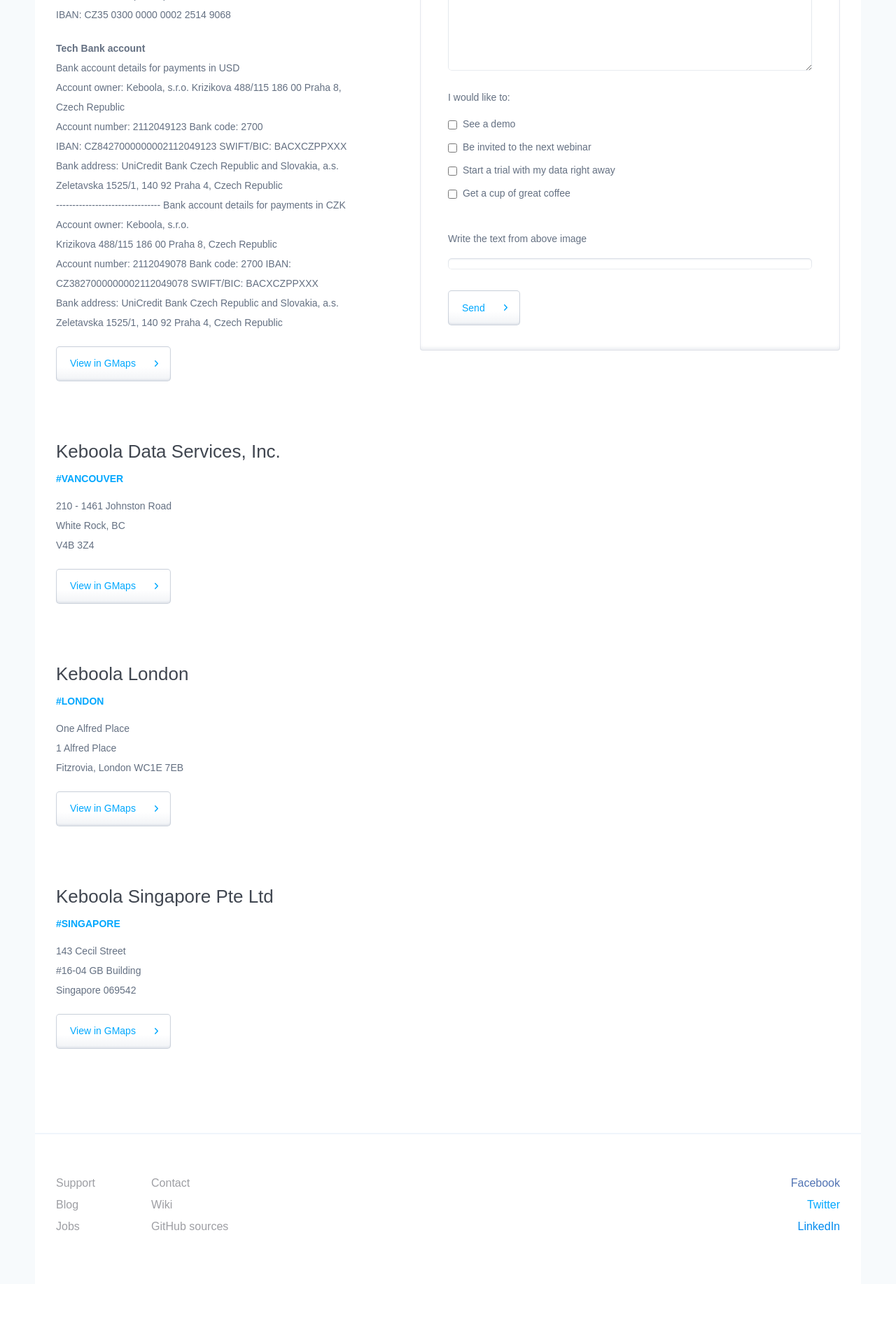
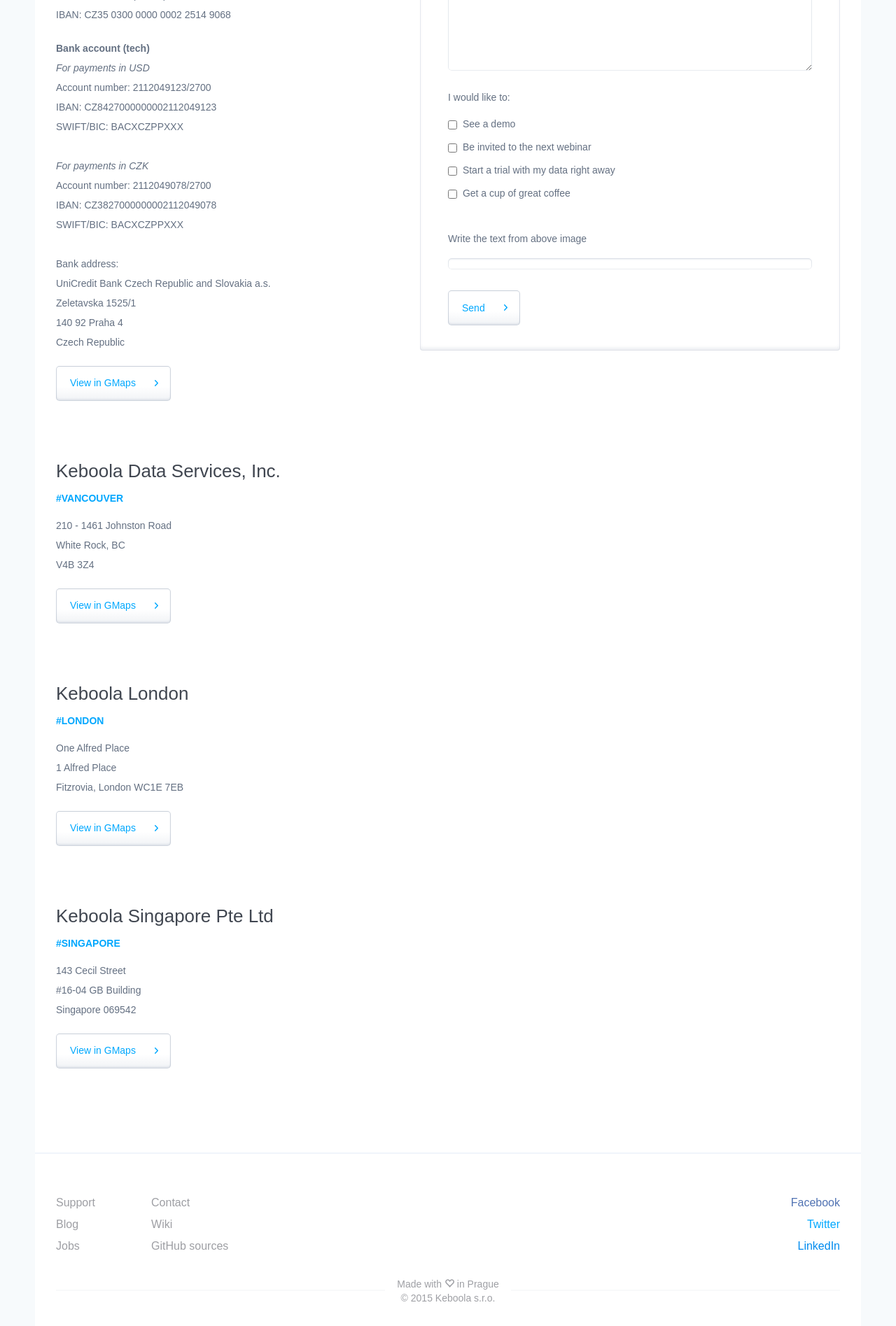
Before and after one commit to Pabu01/Pabu01-keboola-punk-web, a PHP site: template resources/views/contact.html.twig in a window 1280 px wide. Shown: the part 803-2698 px from the top of the page at 70% size. Before the commit the page ends 2561 px from the top, so only its background shows below. Run offline with PHP 8.4, Linux system fonts and the light colour scheme; the template is opened without the code that fills it, so the values that code supplies are empty; some libraries are stand-ins or nearby versions; some web fonts are replaced.

Commit message:
fix: contact, footer

```diff
--- a/public/css/style.css
+++ b/public/css/style.css
@@ -535,7 +535,8 @@ header h1 a {
 	display: block;
 	width: 100%;
 	height: 100%;
-	background: url(../img/logo.png) 0 0 no-repeat
+	background: url(../img/logo.png) 0 0 no-repeat;
+	margin-top: -2px
 }
 
 header nav {
@@ -961,7 +962,7 @@ header .mobile-menu {
 }
 
 footer {
-	padding: 60px 0;
+	padding: 60px 0 10px;
 	width: 100%;
 	height: auto;
 	border-top: 2px solid #f0f5fb;
@@ -985,6 +986,30 @@ footer li {
 	margin: 0 0 12px 0;
 	padding: 0 80px 0 0;
 	white-space: nowrap
+}
+
+footer .love {
+	width: 100%;
+	text-align: center;
+	font-size: 14px;
+	font-size: 1.4rem;
+	line-height: 1.2em;
+	margin-top: 40px;
+	font-weight: 500;
+	color: #3d3f49;
+	opacity: .5;
+	border-top: 2px solid #f0f2f5;
+	position: relative;
+	filter: alpha(opacity=50)
+}
+
+footer .love p {
+	position: relative;
+	line-height: 20px;
+	top: -20px;
+	background-color: #fff;
+	max-width: 180px;
+	margin: 0 auto;
 }
 
 footer a {
--- a/resources/views/contact.html.twig
+++ b/resources/views/contact.html.twig
@@ -29,43 +29,29 @@
 						VAT ID: CZ28502787
 					</p>
 					<p>
-						<strong>Bank account for data services</strong><br>
+						<strong>Bank account (data services)</strong><br>
 						225149068/0300 (ČSOB)<br>
 						IBAN: CZ35 0300 0000 0002 2514 9068
 					</p>
 					<p>
-						<strong>Tech Bank account</strong><br>
-						Bank account details for payments in USD <br>
+						<strong>Bank account (tech)</strong><br>
+						<em>For payments in USD </em><br>
+						Account number: 2112049123/2700<br>
+						IBAN: CZ8427000000002112049123<br>
+						SWIFT/BIC: BACXCZPPXXX<br>
+						<br>
+						<em>For payments in CZK </em><br>
+						Account number: 2112049078/2700<br>
+						IBAN: CZ3827000000002112049078<br>
+						SWIFT/BIC: BACXCZPPXXX<br>
+						<br>
+						Bank address: <br>
+						UniCredit Bank Czech Republic and Slovakia a.s.<br>
+						Zeletavska 1525/1<br>
+						140 92 Praha 4<br>
+						Czech Republic
+					</p>
 
-						Account owner: Keboola, s.r.o.
-						Krizikova 488/115 186 00 Praha 8, Czech Republic<br>
-
-						Account number: 2112049123
-						Bank code: 2700<br>
-
-						IBAN: CZ8427000000002112049123
-						SWIFT/BIC: BACXCZPPXXX<br>
-
-						Bank address: UniCredit Bank
-						Czech Republic and Slovakia, a.s.
-						Zeletavska 1525/1, 140 92 Praha 4, Czech Republic<br>
-
-						--------------------------------
-
-						Bank account details for payments in CZK<br>
-
-						Account owner: Keboola, s.r.o.<br>
-						Krizikova 488/115 186 00 Praha 8, Czech Republic<br>
-
-						Account number: 2112049078
-						Bank code: 2700
-						IBAN: CZ3827000000002112049078
-						SWIFT/BIC: BACXCZPPXXX<br>
-
-						Bank address: UniCredit Bank
-						Czech Republic and Slovakia, a.s.
-						Zeletavska 1525/1, 140 92 Praha 4, Czech Republic<BR>
-					</p>
 					<a href="http://goo.gl/maps/1gz8X" class="btn btn-white" target="_blank">View in GMaps</a>
 
 					<h1>Keboola Data Services, Inc.</h1>
--- a/resources/views/layout.html.twig
+++ b/resources/views/layout.html.twig
@@ -57,7 +57,8 @@
 	{% block content %}
 	{% endblock %}
 
-	<footer><div class="in">
+	<footer>
+		<div class="in">
 			<ul>
 				<li><a href="mailto:support@keboola.com">Support</a></li>
 				<li><a href="http://blog.keboola.com" target="_blank">Blog</a></li>
@@ -74,7 +75,13 @@
 				<li><a href="https://twitter.com/keboola" class="tw" target="_blank">Twitter</a></li>
 				<li><a href="https://www.linkedin.com/company/keboola" class="linked" target="_blank">LinkedIn</a></li>
 			</ul>
-		</div></footer>
+			<div class="clearfix"></div>
+			<div class="love">
+				<p>Made with <i class="glyphicon glyphicon-heart-empty"></i> in Prague</p>
+				<p>© 2015 Keboola s.r.o.</p>
+			</div>
+		</div>
+	</footer>
 </div>
 
 <!--script src="http://ajax.googleapis.com/ajax/libs/jquery/1.10.2/jquery.min.js"></script-->
```
